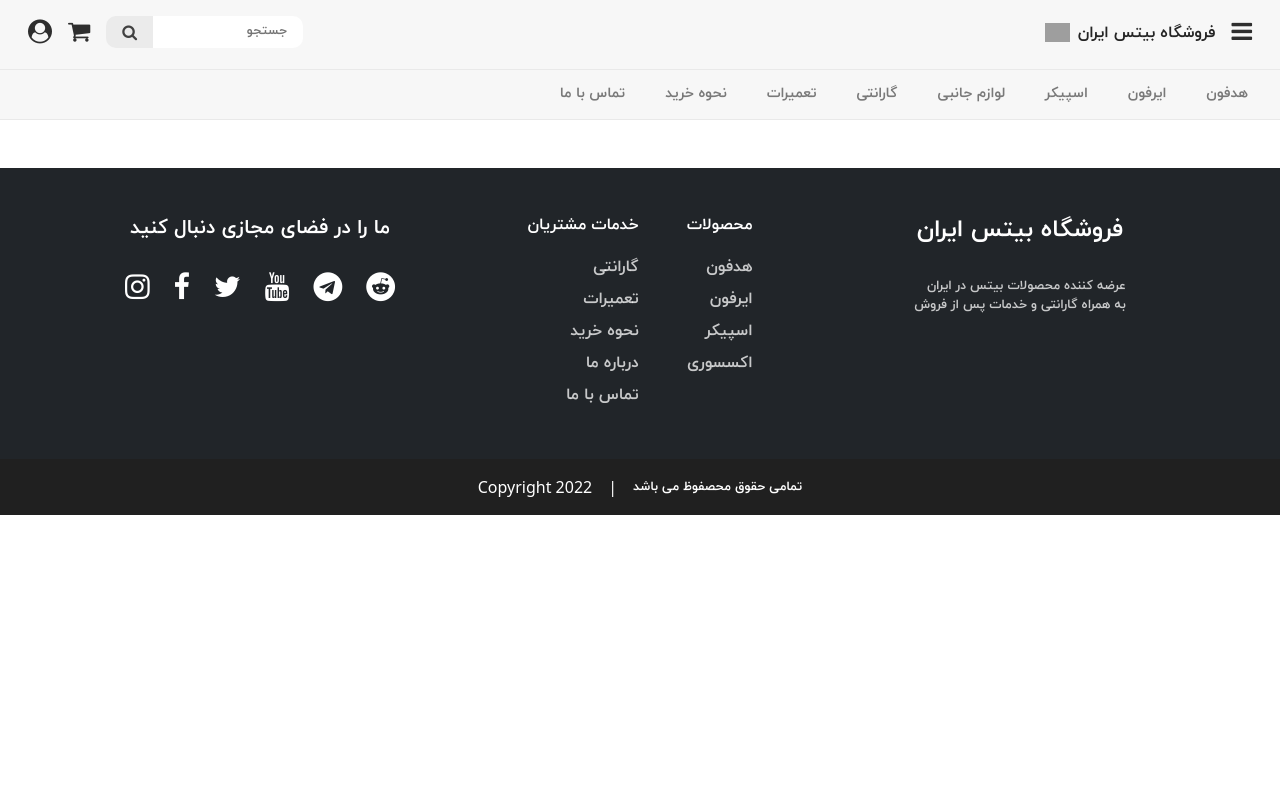
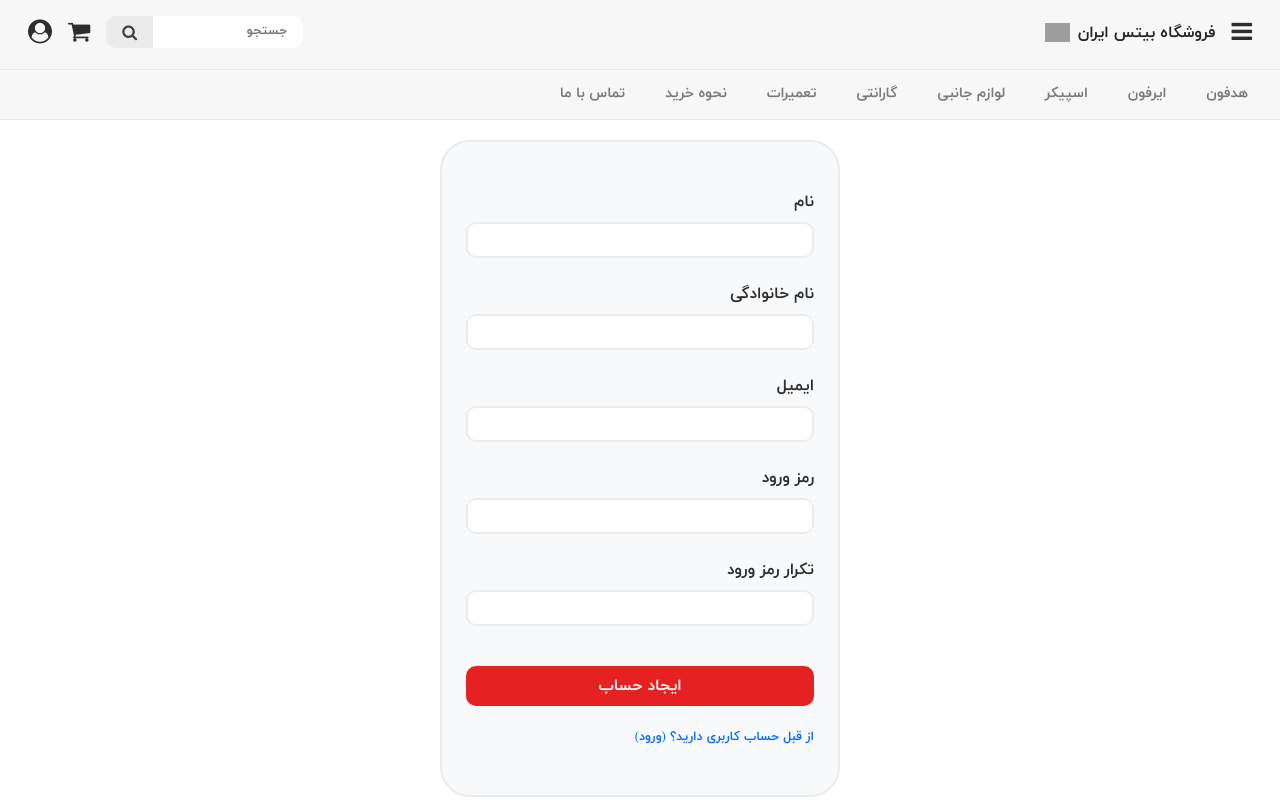
Before and after one commit to aminfvthi/Beats-Iran-Store, a React (Create React App) app: page /sign-up in a window 1280 px wide. Shown: the top 800 px of the page. Built offline with nearby package versions, Linux system fonts and the light colour scheme; grey boxes are pictures that could not be loaded.

Commit message:
signUp modified

```diff
--- a/src/App.js
+++ b/src/App.js
@@ -5,7 +5,7 @@
   Account,
   Home,
   Login,
-  SignIn,
+  SignUp,
   Products,
   Headphones,
   Earphones,
@@ -26,7 +26,7 @@
             <Route path="/" element={<Home />} />
             <Route path="account" element={<Account />} />
             <Route path="login" element={<Login />} />
-            <Route path="sign-in" element={<SignIn />} />
+            <Route path="sign-up" element={<SignUp />} />
             <Route path="products" element={<Products />}>
               <Route path="headphones" element={<Headphones />} />
               <Route path="earphones" element={<Earphones />} />
--- a/src/pages/Login.jsx
+++ b/src/pages/Login.jsx
@@ -14,7 +14,7 @@
           <button className="w-100 py-2 px-3 my-3 font-yekan text-white">
             ورود
           </button>
-          <Link to="/sign-in">
+          <Link to="/sign-up">
             <span className="font-yekan">
               حساب کاربری ندارید؟ (ایجاد حساب جدید)
             </span>
--- a/src/pages/SignIn.jsx
+++ b/src/pages/SignUp.jsx
@@ -5,7 +5,7 @@
 import { validationSchema } from "../data/validationSchema"
 import "./styles/Form.css";
 
-const SignIn = () => {
+const SignUp = () => {
   const {
     register,
     handleSubmit,
@@ -77,4 +77,4 @@
   );
 };
 
-export default SignIn;
+export default SignUp;
--- a/src/pages/index.js
+++ b/src/pages/index.js
@@ -1,7 +1,7 @@
 export { default as Home } from "./Home";
 export { default as Account } from "./Account";
 export { default as Login } from "./Login";
-export { default as SignIn } from "./SignIn";
+export { default as SignUp } from "./SignUp";
 export { default as Products } from "./Products";
 export { default as Headphones } from "./Headphones";
 export { default as Earphones } from "./Earphones";
```
